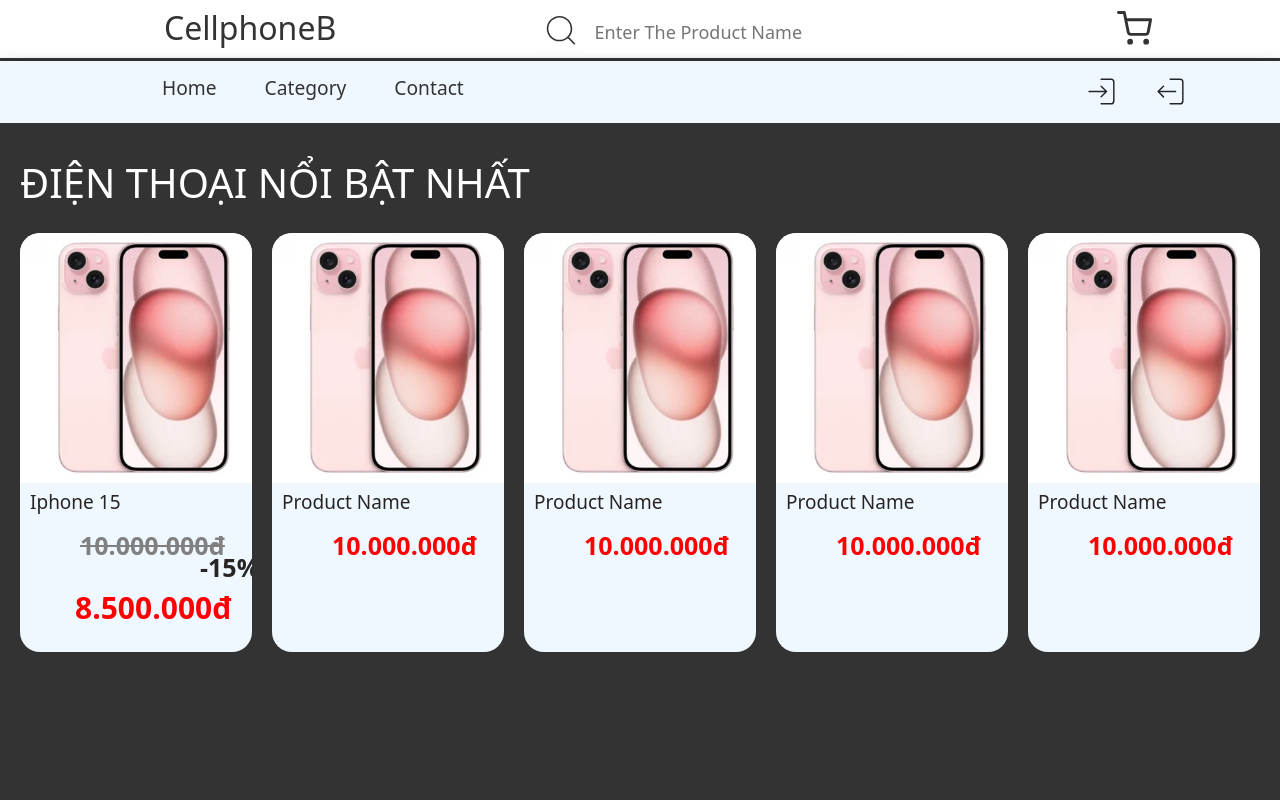
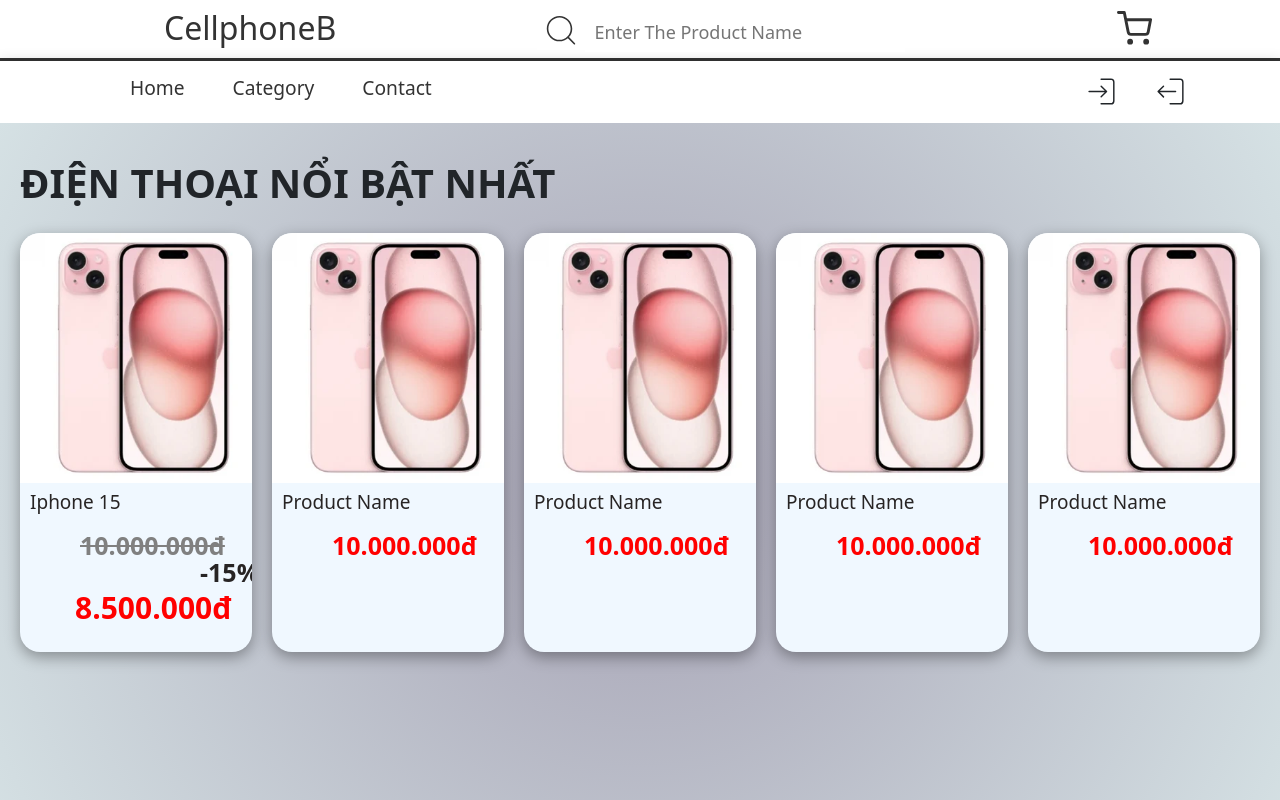
Before and after one commit to xacthu1800/DoAn_2151012001_Bin, a React (Create React App) app in the folder my-app/: page / in a window 1280 px wide. Shown: the top 800 px of the page. Built offline with nearby package versions, Linux system fonts and the light colour scheme.

Commit message:
decorate

```diff
--- a/my-app/src/styles/Nav.css
+++ b/my-app/src/styles/Nav.css
@@ -61,10 +61,10 @@
 }
 
 .header{
-    background-color: aliceblue;
+    background-color: white;
     width: 100%;
     padding: 5px 15px;
-    box-shadow: rgba(0, 0, 0, .35) 0px 5px 15px;
+    box-shadow: rgba(0, 0, 0, .35) 0px 5px 15px ;
 
 }
 
@@ -77,6 +77,7 @@
 
 .header .container .nav-below ul{
     display: flex;
+    padding-left: 0px;
 }
 
 .header .container .nav-below ul li{
--- a/my-app/src/styles/Newproduct.css
+++ b/my-app/src/styles/Newproduct.css
@@ -1,6 +1,7 @@
 .grid-newproduct{
     height: 91vh;
-    background-color: #333;
+    background: rgb(228,222,255);
+background: radial-gradient(circle, rgba(228,222,255,1) 0%, rgba(239,252,255,0.5966036072632177) 0%, rgba(166,162,180,1) 0%, rgba(213,225,228,1) 100%, rgba(5,3,3,0.6246148117450105) 100%);
 }
 
 .grid-newproduct .grid-container{
@@ -14,11 +15,12 @@
 .grid-newproduct  .grid-label {
     padding-top: 30px;
     padding-left: 20px;
-    color: white;
     font-size: 40px;
+    font-weight: 600;
 }
 
 .grid-newproduct .grid-container .grid-item{
+    box-shadow: rgba(0, 0, 0, .35) 0px 5px 15px;
     color: rgb(39, 36, 36);
     border-radius: 20px;
     min-width: 70px;
@@ -64,7 +66,7 @@
     font-size: 25px;
     font-weight: 900;
     position: relative;
-    top: -20px;
+    top: -15px;
     left: 180px;
 }
 
@@ -75,6 +77,7 @@
     position: relative;
     top: -22px;
     color: red;
+    position: relative;
 }
 
 .discounted {
```
